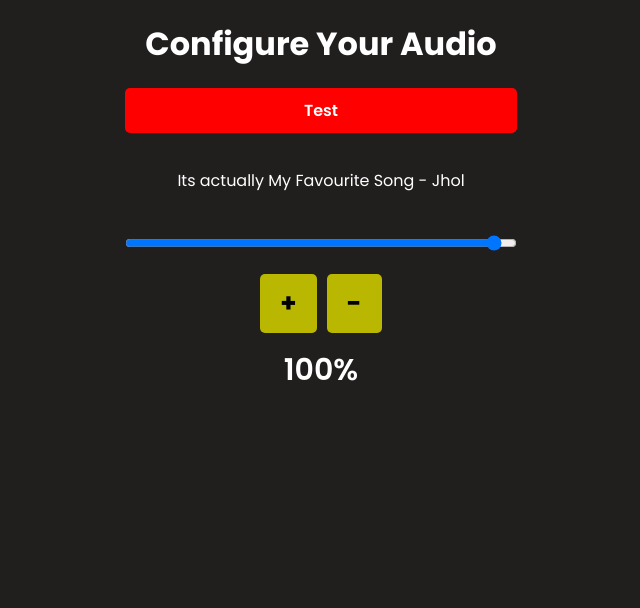
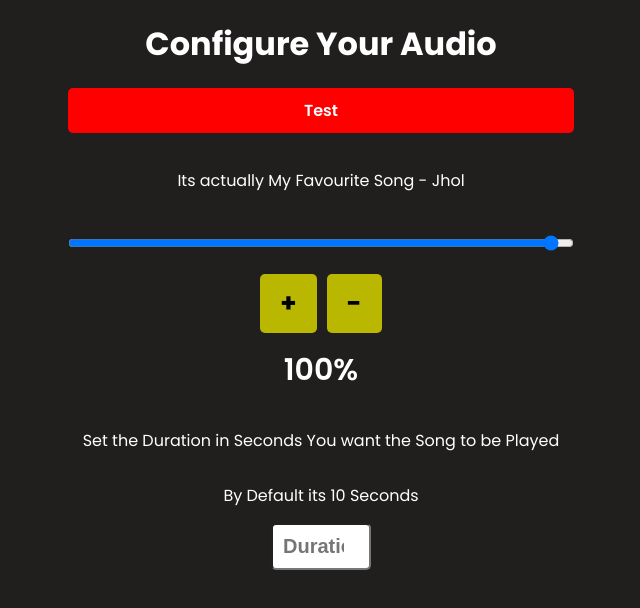
Before and after one commit to harshit391/TripTally, a plain HTML site: page pages/configure-audio.html in a window 1280 px wide. Shown: the whole page, without its empty margins (319-959 px from the left). Drawn offline with Linux system fonts and the light colour scheme.

Commit message:
Dynamic Duration for Music
Now User can Dynamically Set the Volume For Themselves

```diff
--- a/scripts/assets/elemets.js
+++ b/scripts/assets/elemets.js
@@ -89,5 +89,10 @@ const volumeControl = `
             <div class='minus'>-</div>
         </div>
         <div class='volume-value'></div>
+        <div class='duration'>
+            <div class='testpara'>Set the Duration in Seconds You want the Song to be Played</div>
+            <div class='testpara'>By Default its 10 Seconds</div>
+            <input type='number' class='duration-input' placeholder='Duration in Seconds' min='1' max='120'>
+        </div>
     </div>
 `
--- a/scripts/src/configAudio.js
+++ b/scripts/src/configAudio.js
@@ -3,7 +3,7 @@ const loadConfigAudio = () =>
     const mainBody = document.querySelector('.config-audio');
 
     mainBody.innerHTML = `
-        <h1 style='padding: 20px;'>Configure Your Audio</h1>
+        <h1 style='padding: 20px; text-align: center;'>Configure Your Audio</h1>
         ${testBtn}
         ${volumeControl}
 
@@ -17,6 +17,10 @@ const loadConfigAudio = () =>
 
     const currVolumeByUser = localStorage.getItem('volume');
 
+    const durationByUser = localStorage.getItem('duration');
+
+    let defaultDuration = durationByUser ? durationByUser : 10;
+
     test.addEventListener('click', () =>
     {
         if (!isPlaying)
@@ -29,7 +33,7 @@ const loadConfigAudio = () =>
                 audio.pause();
                 audio.currentTime = 0;
                 isPlaying = false;
-            }, 10000);
+            }, defaultDuration * 1000);
         }
     });
 
@@ -71,6 +75,27 @@ const loadConfigAudio = () =>
 
     currvolume.addEventListener('change', handleVolumeChange);
 
+    const duration = document.querySelector('.duration-input');
+
+    duration.value = durationByUser;
+
+    duration.addEventListener('change', () => {
+        const value = duration.value;
+
+        if (value <= 0)
+        {
+            defaultDuration = 1;
+            duration.value = 1;
+            localStorage.setItem('duration', 1);
+            alert('Duration should be greater than 0');
+            return;
+        }
+
+        defaultDuration = value;
+        localStorage.setItem('duration', value);
+
+    });
+
 }
 
 document.addEventListener('DOMContentLoaded', loadConfigAudio);
--- a/styles/components/audio.css
+++ b/styles/components/audio.css
@@ -75,3 +75,20 @@
     text-align: center;
     font-size: 30px;
 }
+
+.duration
+{
+    display: flex;
+    justify-content: center;
+    align-items: center;
+    flex-direction: column;
+}
+
+.duration-input
+{
+    padding: 10px;
+    border-radius: 5px;
+    font-weight: 600;
+    text-align: center;
+    font-size: 20px;
+}
```
